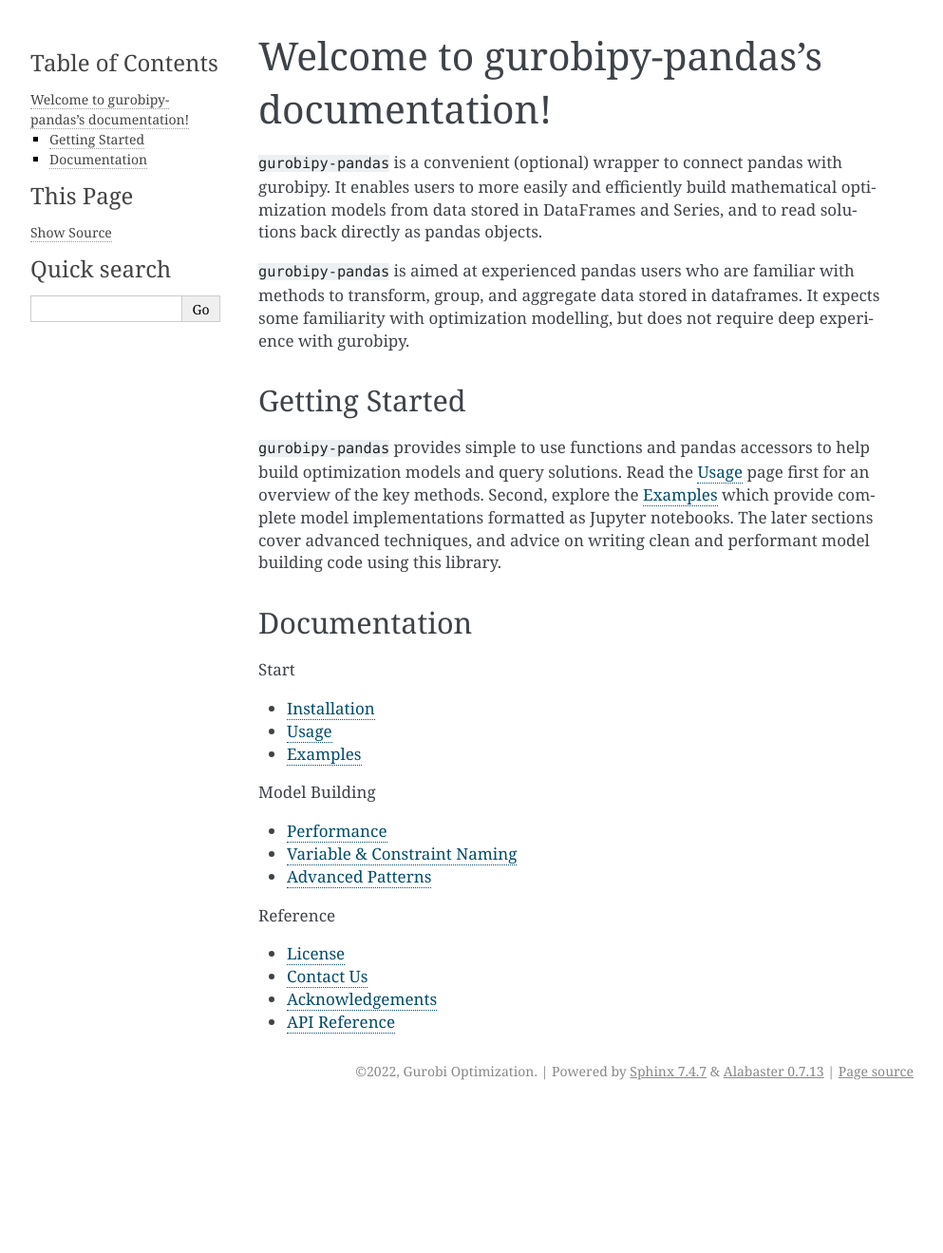
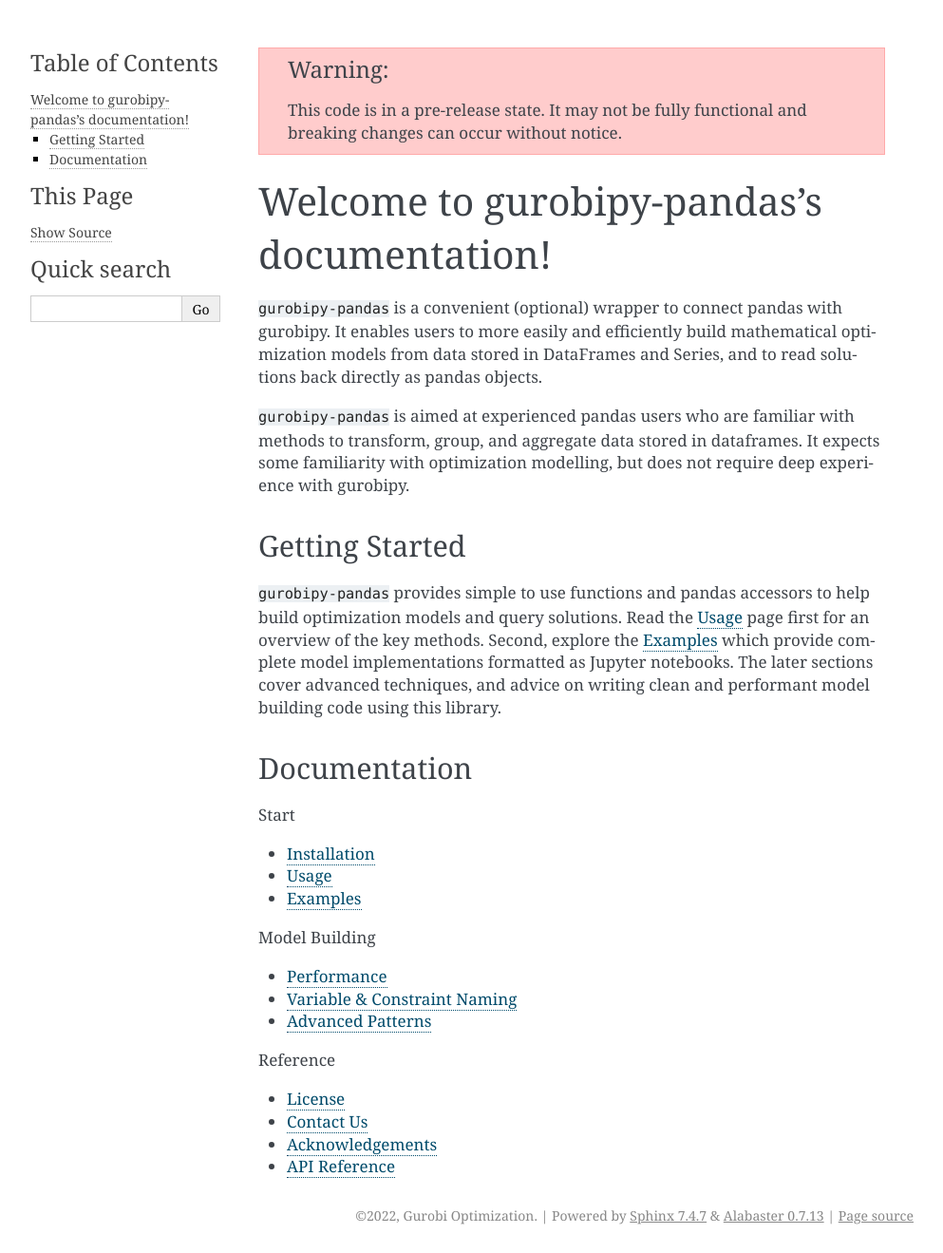
Before and after one commit to Gurobi/gurobipy-pandas, a Sphinx documentation site: the page built from docs/source/index.rst, in a window 1280 px wide. Shown: the whole page at 95% size, without its empty margins (148-1141 px from the left). Built offline with Sphinx 7.4.7, drawn with Linux system fonts in a browser that asks for light colours; pages that are not in the unit, such as notebooks, are missing from menus; before the commit the page ends 1167 px from its top, so only the background shows below that.

Commit message:
Restore banners

```diff
--- a/docs/source/conf.py
+++ b/docs/source/conf.py
@@ -57,3 +57,8 @@
 # -- Options for EPUB output
 
 epub_show_urls = "footnote"
+
+rst_prolog = """.. warning::
+    This code is in a pre-release state. It may not be fully functional and breaking changes
+    can occur without notice.
+"""
```
Also changed, not shown: README.md (+4 -0 lines).
